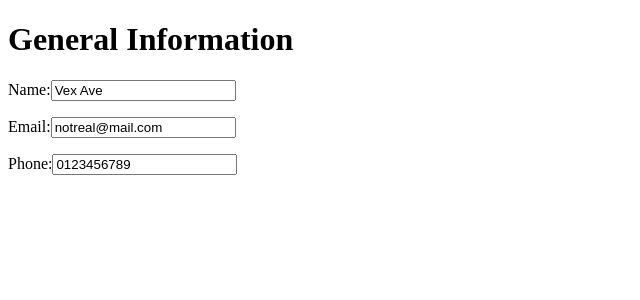
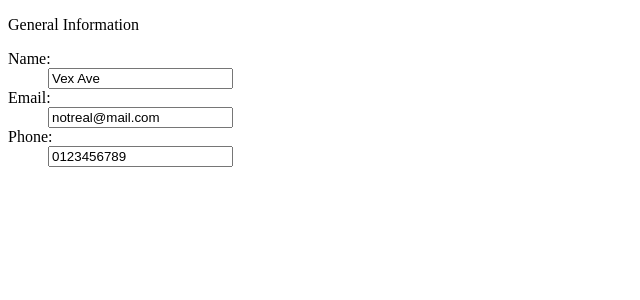
Before and after one commit to VexAve/odin-cv-application, a React (Vite) app: page / in a window 1280 px wide. Shown: the top 300 px of the page, without its empty margins (0-640 px from the left). Built offline with nearby package versions, Linux system fonts and the light colour scheme.

Commit message:
refactor: use dl, dt, dd tags instead of h1, p

```diff
--- a/src/components/GeneralInformationSection.tsx
+++ b/src/components/GeneralInformationSection.tsx
@@ -8,10 +8,11 @@ interface Props {
 
 function GeneralInformationSection({ generalInformation, isEditing }: Props) {
   return <>
-    <h1>General Information</h1>
+    <dl>General Information</dl>
     {Object.entries(generalInformation).map(([key, value]) =>
-      <p>
-        {camelToTitle(key)}:
+      <>
+        <dt>{camelToTitle(key)}:</dt>
+        <dd>
           {isEditing
             ? value || 'N/A'
             : <input
@@ -19,7 +20,8 @@ function GeneralInformationSection({ generalInformation, isEditing }: Props) {
               value={value}
             />
           }
-      </p>
+        </dd>
+      </>
     )}
   </>;
 }
```
Lines whose indentation alone changed are shown as unchanged.
